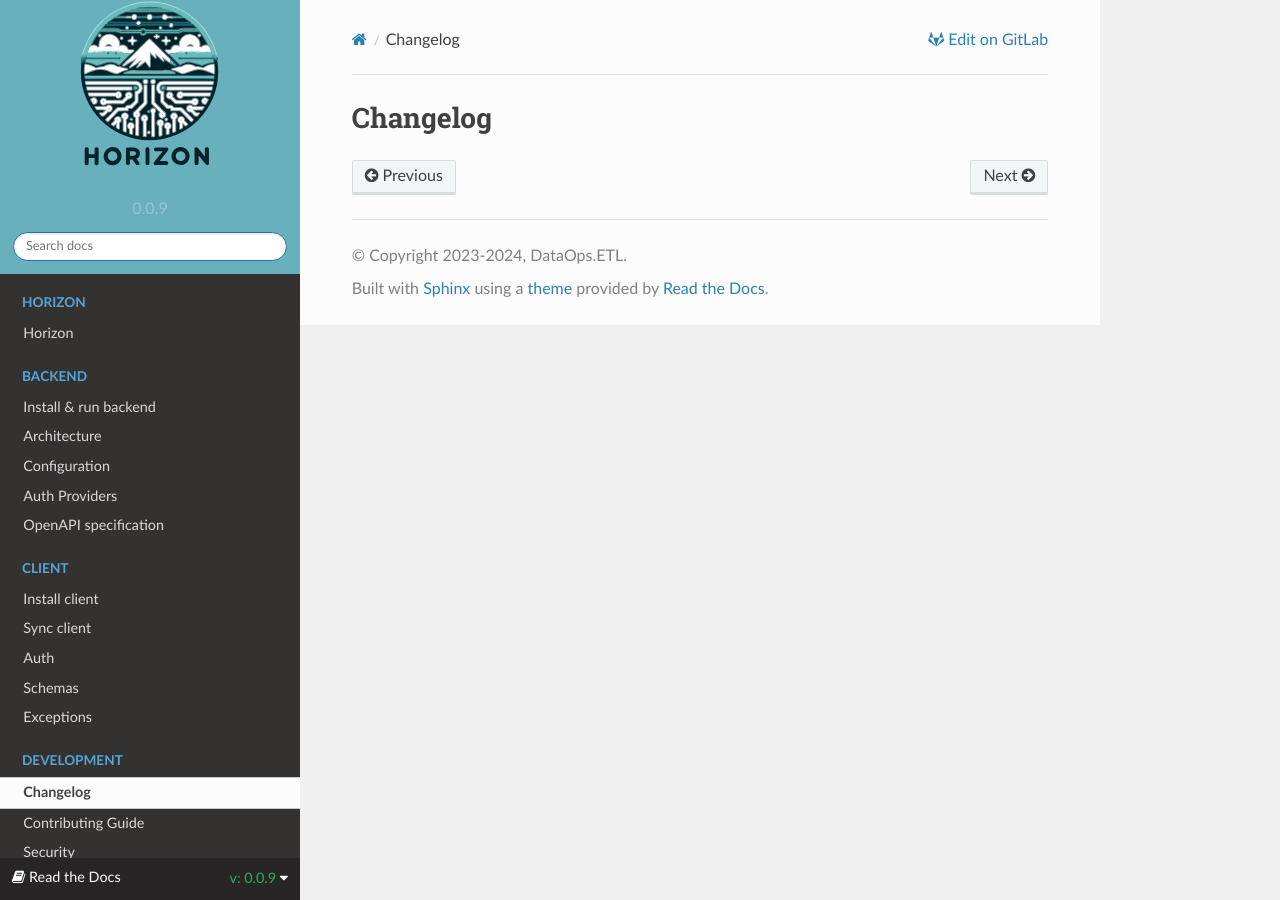
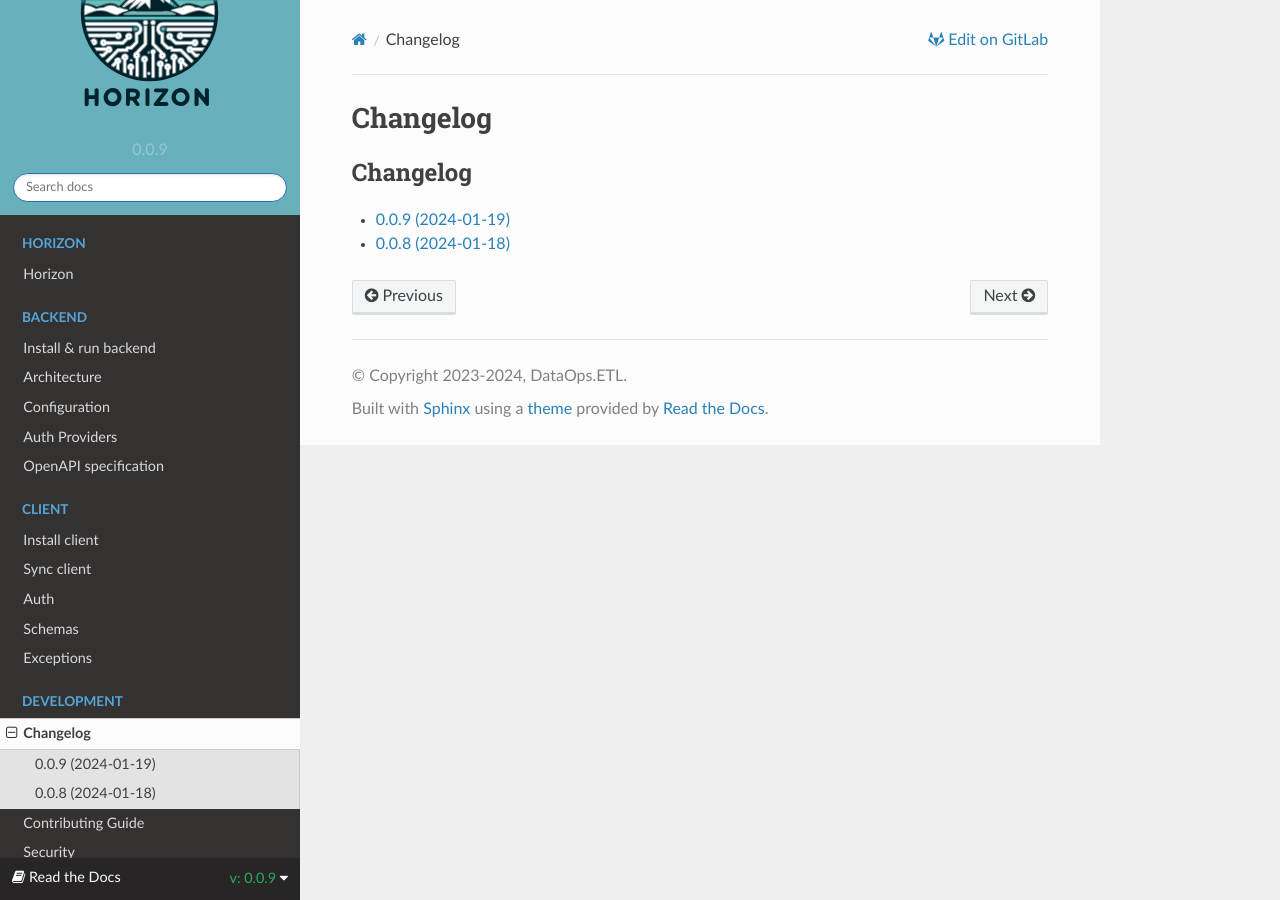
Before and after one commit to MobileTeleSystems/horizon, a Sphinx documentation site: the page built from docs/changelog.rst, in a window 1280 px wide. Built offline with Sphinx 7.4.7 and the Read the Docs theme 2.0.0, drawn with Linux system fonts in a browser that asks for light colours.

Commit message:
[DOP-11454] Update changelog

```diff
--- /dev/null
+++ b/docs/changelog/0.0.9.rst
@@ -0,0 +1,8 @@
+
+0.0.9 (2024-01-19)
+==================
+
+Bug Fixes
+---------
+
+- Fix empty ``/monitoring/metrics`` data
--- a/docs/changelog/index.rst
+++ b/docs/changelog/index.rst
@@ -3,3 +3,5 @@
     :caption: Changelog
 
     DRAFT
+    0.0.9
+    0.0.8
```
